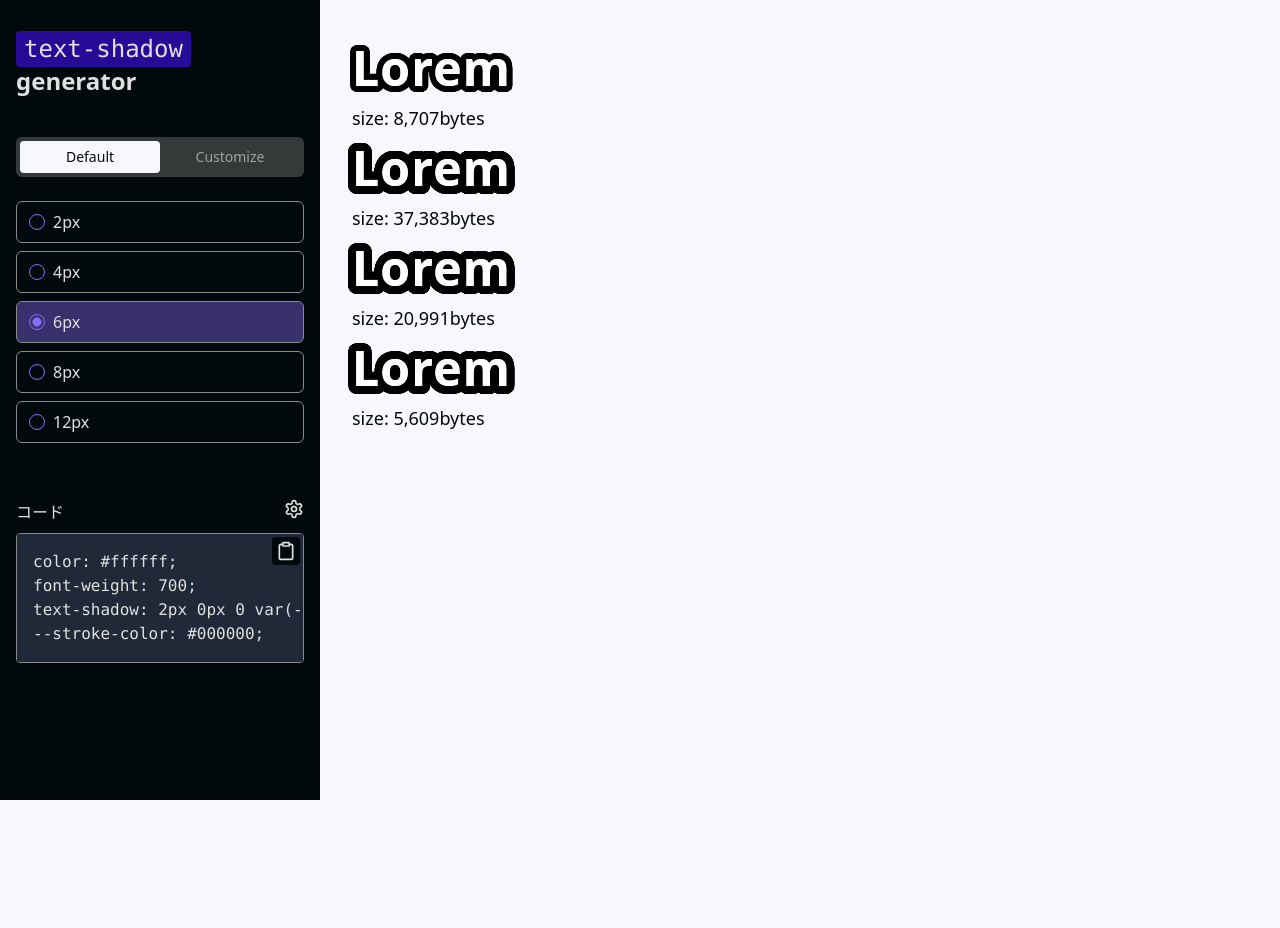
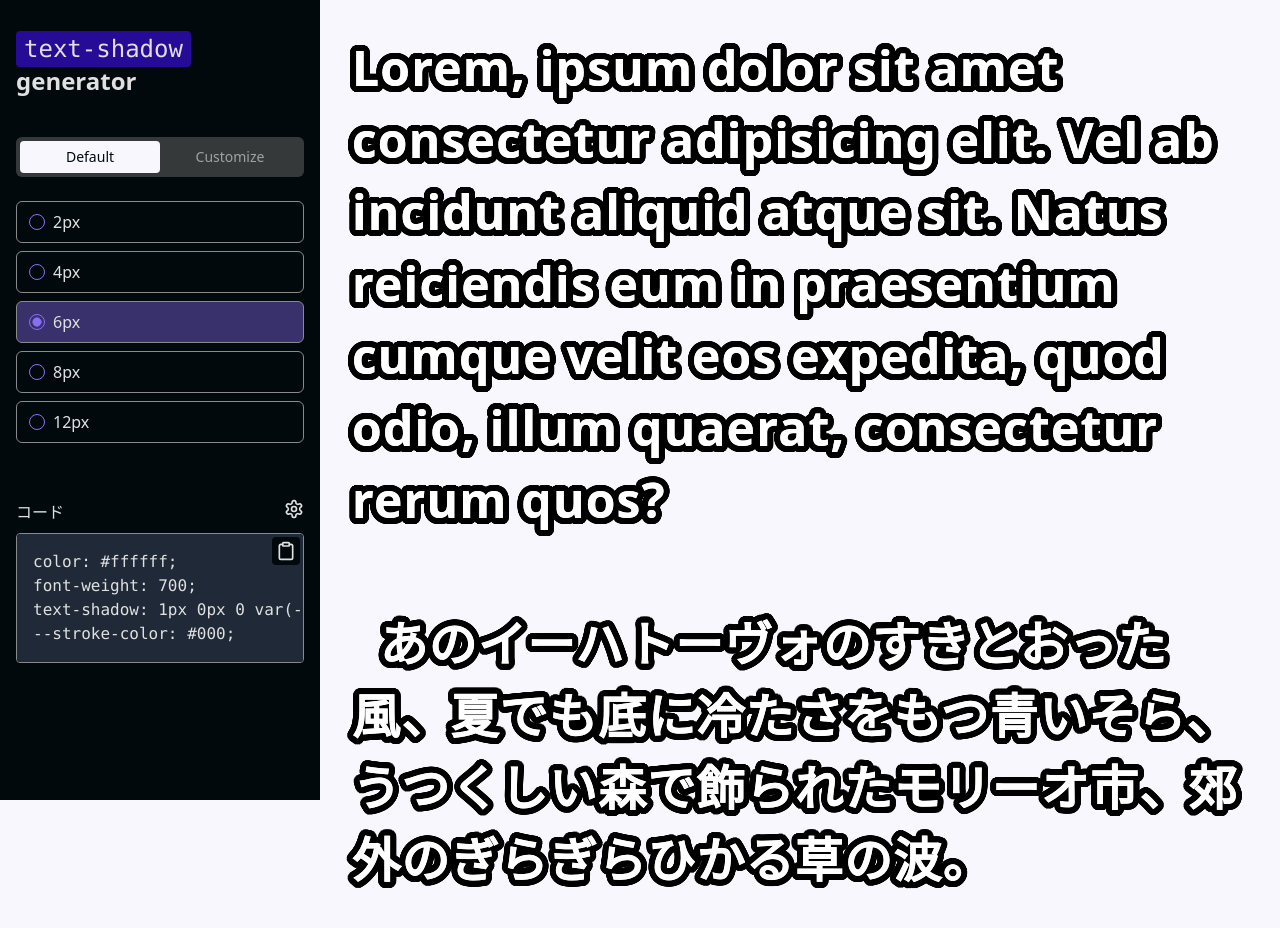
Before and after one commit to kdntiaoao/text-shadow-generator, a React (Vite) app: page / in a window 1280 px wide. Before the commit the page ends 800 px from the top, so only its background shows below. Built offline with nearby package versions, Linux system fonts and the light colour scheme.

Commit message:
feat: add functionality to fine-tune text-shadow values

```diff
--- a/src/App.tsx
+++ b/src/App.tsx
@@ -3,8 +3,6 @@ import Sidebar from '@/components/sidebar'
 import StrokeText from '@/components/stroke-text'
 import { DEFAULT_VALUES } from '@/constants/default-values'
 import type { FontWeight } from '@/types/values'
-import StrokeTextUpdated from '@/components/stroke-text-updated'
-import StrokeTextNew from '@/components/stroke-text-new'
 
 function App() {
   const [fontWeight, setFontWeight] = useState<FontWeight>(
@@ -73,36 +71,13 @@ function App() {
       >
         <div>
           <StrokeText
-            textColor={textColor}
-            strokeColor={strokeColor}
+            strokeWidth={strokeWidth}
             directionCount={directionCount}
-            strokeWidth={strokeWidth}
-          >
-            {sampleText}
-          </StrokeText>
-          <StrokeText
-            textColor={textColor}
-            strokeColor={strokeColor}
-            directionCount={128}
-            strokeWidth={8}
-          >
-            {sampleText}
-          </StrokeText>
-          <StrokeTextUpdated
-            width={8}
-            directionCount={128}
             strokeColor={strokeColor}
             textColor={textColor}
           >
             {sampleText}
-          </StrokeTextUpdated>
-          <StrokeTextNew
-            width={8}
-            strokeColor={strokeColor}
-            textColor={textColor}
-          >
-            {sampleText}
-          </StrokeTextNew>
+          </StrokeText>
         </div>
       </div>
     </div>
--- a/src/components/sidebar/customize-dialog.tsx
+++ b/src/components/sidebar/customize-dialog.tsx
@@ -1,7 +1,12 @@
-import { Fragment } from 'react'
-import StrokeText from '@/components/stroke-text'
+import { CSSProperties, Fragment, useRef, useState } from 'react'
 import { generateTextShadow } from '@/components/stroke-text/generate-text-shadow'
-import { Dialog, DialogContent, DialogTrigger } from '@/components/ui/dialog'
+import {
+  Dialog,
+  DialogContent,
+  DialogDescription,
+  DialogTitle,
+  DialogTrigger,
+} from '@/components/ui/dialog'
 import { FontWeight } from '@/types/values'
 import { Settings } from 'lucide-react'
 
@@ -20,38 +25,104 @@ export default function CustomizeDialog({
   directionCount,
   strokeColor,
 }: Props) {
+  const ref = useRef<HTMLDivElement>(null)
+  const [target, setTarget] = useState<string | null>(null)
+  const [disabledValues, setDisabledValues] = useState<string[]>([])
+
+  const textShadowValues = generateTextShadow({
+    width: strokeWidth,
+    directionCount,
+    color: strokeColor,
+  }).split(', ')
+
+  const getTextShadowResult = () => {
+    const result = textShadowValues
+      .filter((t) => !disabledValues.includes(t))
+      .filter((t) => t !== target)
+    if (target) {
+      result.unshift(target.split(' ').slice(0, 3).join(' ') + ' red')
+    }
+    return result.join(', ')
+  }
+
+  const handleMouseEnter = (value: string) => {
+    const textShadowValueElements = ref.current?.querySelectorAll('span')
+    textShadowValueElements?.forEach((el) => {
+      el.blur()
+    })
+    setTarget(value)
+  }
+
+  const handleMouseLeave = (value: string) => {
+    setTarget((prev) => (prev === value ? null : prev))
+  }
+
+  const handleFocus = (value: string) => {
+    setTarget(value)
+  }
+
+  const handleBlur = (value: string) => {
+    setTarget((prev) => (prev === value ? null : prev))
+  }
+
+  const handleClick = (value: string) => {
+    setDisabledValues((prev) =>
+      prev.includes(value) ? prev.filter((v) => v !== value) : [...prev, value],
+    )
+  }
+
   return (
     <Dialog>
       <DialogTrigger>
         <Settings size={20} />
       </DialogTrigger>
       <DialogContent>
-        <div className="text-center text-4xl" style={{ fontWeight }}>
-          <StrokeText
-            textColor={textColor}
-            strokeColor={strokeColor}
-            directionCount={directionCount}
-            strokeWidth={strokeWidth}
+        <DialogTitle className="sr-only">細かい調整をする</DialogTitle>
+        <DialogDescription className="sr-only">
+          text-shadowの値で不要なものを非表示にしてください。
+        </DialogDescription>
+        <div className="text-center text-8xl" style={{ fontWeight }}>
+          <div
+            style={
+              {
+                color: textColor,
+                textShadow: getTextShadowResult(),
+              } as CSSProperties
+            }
           >
             hello
-          </StrokeText>
+          </div>
         </div>
-        <code className="block max-h-52 overflow-auto rounded border border-input p-4 pr-8">
-          text-shadow:
-          <br />
-          <span className="block pl-4">
-            {generateTextShadow(strokeWidth, directionCount, 2)
-              .split(',')
-              .map((textItem, i) => (
+        <div className="relative rounded border border-input">
+          <code className="block max-h-64 overflow-auto p-4">
+            text-shadow:
+            <br />
+            <span ref={ref} className="block pl-4 text-justify">
+              {textShadowValues.map((textItem, i) => (
                 <Fragment key={i}>
-                  {i !== 0 && ','}
-                  <span className="rounded-sm bg-slate-200 px-1 text-justify">
+                  {i !== 0 && ', '}
+                  <span
+                    tabIndex={0}
+                    className="cursor-pointer transition-colors focus-within:bg-red-200 hover:bg-red-200"
+                    style={
+                      disabledValues.includes(textItem)
+                        ? { opacity: 0.5 }
+                        : undefined
+                    }
+                    onMouseEnter={() => handleMouseEnter(textItem)}
+                    onMouseLeave={() => handleMouseLeave(textItem)}
+                    onFocus={() => handleFocus(textItem)}
+                    onBlur={() => handleBlur(textItem)}
+                    onClick={() => handleClick(textItem)}
+                  >
                     {textItem}
                   </span>
                 </Fragment>
               ))}
-          </span>
-        </code>
+            </span>
+          </code>
+          <div className="absolute bottom-0 left-0 h-4 w-full bg-gradient-to-t from-background to-transparent"></div>
+        </div>
       </DialogContent>
     </Dialog>
   )
--- a/src/components/sidebar/index.tsx
+++ b/src/components/sidebar/index.tsx
@@ -43,7 +43,11 @@ export default function Sidebar({
 }: Props) {
   const code = `color: ${textColor};
 font-weight: ${fontWeight};
-text-shadow: ${generateTextShadow(strokeWidth, directionCount, 2)};
+text-shadow: ${generateTextShadow({
+    width: strokeWidth,
+    directionCount,
+    color: 'var(--stroke-color)',
+  })};
 --stroke-color: ${strokeColor};`
 
   const defaultStrokeWidth = DEFAULT_VALUES.strokeWidth.toString()
--- a/src/components/stroke-text-new/generate-text-shadow.ts
+++ /dev/null
@@ -1,29 +0,0 @@
-type Params = {
-  /** 縁取りの色 */
-  color: string
-  /** 縁取りの幅 */
-  width: number
-  shadowOffset?: number
-}
-
-export const generateTextShadow = ({ color, width, shadowOffset }: Params) => {
-  const shadows = []
-  for (let x = -width; x <= width; x += 1) {
-    for (let y = -width; y <= width; y += 1) {
-      const distance = Math.round(Math.sqrt(x * x + y * y) * 100) / 100
-      const offsetX = distance <= width ? x : (x * width) / distance
-      const offsetY = distance <= width ? y : (y * width) / distance
-      const offsetXRounded = Math.round(offsetX * 10) / 10
-      const offsetYRounded = Math.round(offsetY * 10) / 10
-      shadows.push(`${offsetXRounded}px ${offsetYRounded}px 0 ${color}`)
-      if (shadowOffset) {
-        const offsetXWithOffset = Math.round((offsetX + shadowOffset) * 10) / 10
-        const offsetYWithOffset = Math.round((offsetY + shadowOffset) * 10) / 10
-        shadows.push(`${offsetXWithOffset}px ${offsetYWithOffset}px 0 ${color}`)
-      }
-    }
-  }
-  const result = [...new Set(shadows)].join(',')
-  console.log('size:', new Blob([result]).size, 'bytes')
-  return result
-}
--- a/src/components/stroke-text-new/index.tsx
+++ /dev/null
@@ -1,53 +0,0 @@
-import { generateTextShadow } from '@/components/stroke-text-new/generate-text-shadow'
-import { useRef, type CSSProperties } from 'react'
-
-type Props = {
-  children: string
-  textColor: string
-  strokeColor: string
-  width: number
-}
-
-export default function StrokeTextNew({
-  children,
-  textColor,
-  strokeColor,
-  width,
-}: Props) {
-  const ref = useRef<HTMLDivElement>(null)
-
-  return (
-    <>
-      <div
-        ref={ref}
-        className="relative whitespace-pre-wrap leading-normal tracking-wide"
-        style={{ color: textColor }}
-      >
-        <div
-          style={
-            {
-              textShadow: generateTextShadow({
-                color: strokeColor,
-                width,
-              }),
-            } as CSSProperties
-          }
-        >
-          {children}
-        </div>
-        <div className="absolute inset-0 z-10">{children}</div>
-      </div>
-
-      <p className="text-lg font-normal">
-        size:{' '}
-        {new Blob([
-          generateTextShadow({
-            color: strokeColor,
-            width,
-          }),
-        ]).size.toLocaleString()}
-        bytes
-      </p>
-    </>
-  )
-}
--- a/src/components/stroke-text-updated/generate-text-shadow.ts
+++ /dev/null
@@ -1,35 +0,0 @@
-type Params = {
-  /** 縁取りの幅 */
-  width: number
-  /** text-shadowを生成する方向の数 (値を小さくすると縁取りが粗くなる) */
-  directionCount?: number
-  /** 縁取りの色 */
-  color?: string
-  shadowOffset?: number
-}
-
-export const generateTextShadow = ({
-  width,
-  directionCount = Math.max(50, Math.min(500, width * 10)),
-  color = '#000',
-}: Params): string => {
-  const shadows: string[] = []
-
-  let radius = 0
-  while (radius < width) {
-    radius = Math.min(radius + 1, width)
-    for (
-      let angle = 0;
-      angle < 2 * Math.PI;
-      angle += (2 * Math.PI) / directionCount
-    ) {
-      const x = Math.round(radius * Math.cos(angle) * 10) / 10
-      const y = Math.round(radius * Math.sin(angle) * 10) / 10
-      shadows.push(`${x}px ${y}px 0 ${color}`)
-    }
-  }
-
-  const result = [...new Set(shadows)].join(',')
-  console.log('size:', new Blob([result]).size, 'bytes')
-  return result
-}
--- a/src/components/stroke-text-updated/index.tsx
+++ /dev/null
@@ -1,56 +0,0 @@
-import { generateTextShadow } from '@/components/stroke-text-updated/generate-text-shadow'
-import { useRef, type CSSProperties } from 'react'
-
-type Props = {
-  children: string
-  width: number
-  directionCount?: number
-  strokeColor?: string
-  textColor?: string
-}
-
-export default function StrokeTextUpdated({
-  children,
-  width,
-  directionCount,
-  textColor = '#fff',
-  strokeColor = '#000',
-}: Props) {
-  const ref = useRef<HTMLDivElement>(null)
-
-  return (
-    <>
-      <div
-        ref={ref}
-        className="relative whitespace-pre-wrap leading-normal tracking-wide"
-        style={{ color: textColor }}
-      >
-        <div
-          style={
-            {
-              textShadow: generateTextShadow({
-                width,
-                directionCount,
-                color: strokeColor,
-              }),
-            } as CSSProperties
-          }
-        >
-          {children}
-        </div>
-        <div className="absolute inset-0 z-10">{children}</div>
-      </div>
-      <p className="text-lg font-normal">
-        size:{' '}
-        {new Blob([
-          generateTextShadow({
-            width,
-            directionCount,
-            color: strokeColor,
-          }),
-        ]).size.toLocaleString()}
-        bytes
-      </p>
-    </>
-  )
-}
--- a/src/components/stroke-text/generate-text-shadow.ts
+++ b/src/components/stroke-text/generate-text-shadow.ts
@@ -1,47 +1,35 @@
-/**
- * 指定された幅の縁取り用のtext-shadowの値を生成する
- * @param width - 縁取りの幅
- * @param directionCount - text-shadowを生成する方向の数 (値を小さくすると縁取りが粗くなる)
- * @param interval - 各段階での縁取りの増加幅
- * @returns 生成されたtext-shadowの値
- */
-export const generateTextShadow = (
-  width: number,
-  directionCount: number = Math.max(50, Math.min(500, width * 10)),
-  interval: number = Math.max(1, width / 10),
-): string => {
-  /** text-shadowのoffsetの小数点以下の桁数。 */
-  const DIGITS = 2
-  /** text-shadowの色 */
-  const SHADOW_COLOR = 'var(--stroke-color)'
+type Params = {
+  /** 縁取りの幅 */
+  width: number
+  /** text-shadowを生成する方向の数 (値を小さくすると縁取りが粗くなる) */
+  directionCount?: number
+  /** 縁取りの色 */
+  color?: string
+  shadowOffset?: number
+}
 
+export const generateTextShadow = ({
+  width,
+  directionCount = Math.max(50, Math.min(500, width * 10)),
+  color = '#000',
+}: Params): string => {
   const shadows: string[] = []
-  let currentWidth: number = 0
 
-  const roundToDigits = (value: number): number => {
-    return Math.round(value * 10 ** DIGITS) / 10 ** DIGITS
-  }
-
-  while (currentWidth < width) {
-    currentWidth = Math.min(width, currentWidth + interval)
-    for (let j = 0; j < directionCount; j++) {
-      const angle = (j * Math.PI) / (directionCount / 2)
-      const x = currentWidth * Math.cos(angle)
-      const y = currentWidth * Math.sin(angle)
-      const distance = Math.sqrt(x * x + y * y)
-      let resultX: number, resultY: number
-      if (distance <= currentWidth) {
-        resultX = roundToDigits(x)
-        resultY = roundToDigits(y)
-      } else {
-        resultX = roundToDigits((x * currentWidth) / distance)
-        resultY = roundToDigits((y * currentWidth) / distance)
-      }
-      shadows.push(`${resultX}px ${resultY}px 0 ${SHADOW_COLOR}`)
+  let radius = 0
+  while (radius < width) {
+    radius = Math.min(radius + 1, width)
+    for (
+      let angle = 0;
+      angle < 2 * Math.PI;
+      angle += (2 * Math.PI) / directionCount
+    ) {
+      const x = Math.round(radius * Math.cos(angle) * 10) / 10
+      const y = Math.round(radius * Math.sin(angle) * 10) / 10
+      shadows.push(`${x}px ${y}px 0 ${color}`)
     }
   }
 
-  const result = shadows.join(',')
-  console.log('size:', new Blob([result]).size, 'bytes')
+  const result = [...new Set(shadows)].join(', ')
+  console.log('size:', new Blob([result]).size.toLocaleString(), 'bytes')
   return result
 }
--- a/src/components/stroke-text/index.tsx
+++ b/src/components/stroke-text/index.tsx
@@ -1,41 +1,34 @@
-import { useRef, type CSSProperties } from 'react'
+import type { CSSProperties } from 'react'
 import { generateTextShadow } from './generate-text-shadow'
 
 type Props = {
   children: string
+  strokeWidth: number
+  directionCount: number
+  strokeColor: string
   textColor: string
-  strokeColor: string
-  strokeWidth: number
-  directionCount?: number
-  shadowInterval?: number
 }
 
 export default function StrokeText({
   children,
+  strokeWidth,
+  directionCount,
+  strokeColor,
   textColor,
-  strokeColor,
-  strokeWidth,
-  directionCount = Math.max(50, Math.min(500, strokeWidth * 10)),
-  shadowInterval = Math.max(1, strokeWidth / 10),
 }: Props) {
-  const ref = useRef<HTMLDivElement>(null)
-
   return (
-    <>
     <div
-        ref={ref}
       className="relative whitespace-pre-wrap leading-normal tracking-wide"
       style={{ color: textColor }}
     >
       <div
         style={
           {
-              textShadow: generateTextShadow(
-                strokeWidth,
+            textShadow: generateTextShadow({
+              width: strokeWidth,
               directionCount,
-                shadowInterval,
-              ),
-              '--stroke-color': strokeColor,
+              color: strokeColor,
+            }),
           } as CSSProperties
         }
       >
@@ -43,13 +36,5 @@ export default function StrokeText({
       </div>
       <div className="absolute inset-0 z-10">{children}</div>
     </div>
-      <p className="text-lg font-normal">
-        size:{' '}
-        {new Blob([
-          generateTextShadow(strokeWidth, directionCount, shadowInterval),
-        ]).size.toLocaleString()}
-        bytes
-      </p>
-    </>
   )
 }
--- a/src/constants/default-values.ts
+++ b/src/constants/default-values.ts
@@ -2,10 +2,9 @@ export const DEFAULT_VALUES = {
   fontWeight: 700,
   textColor: '#ffffff',
   strokeWidth: 6,
-  directionCount: 40,
-  strokeColor: '#000000',
-  sampleText: `Lorem`,
-  //   sampleText: `Lorem, ipsum dolor sit amet consectetur adipisicing elit. Vel ab incidunt aliquid atque sit. Natus reiciendis eum in praesentium cumque velit eos expedita, quod odio, illum quaerat, consectetur rerum quos?
+  directionCount: 64,
+  strokeColor: '#000',
+  sampleText: `Lorem, ipsum dolor sit amet consectetur adipisicing elit. Vel ab incidunt aliquid atque sit. Natus reiciendis eum in praesentium cumque velit eos expedita, quod odio, illum quaerat, consectetur rerum quos?
 
-  // あのイーハトーヴォのすきとおった風、夏でも底に冷たさをもつ青いそら、うつくしい森で飾られたモリーオ市、郊外のぎらぎらひかる草の波。`,
+  あのイーハトーヴォのすきとおった風、夏でも底に冷たさをもつ青いそら、うつくしい森で飾られたモリーオ市、郊外のぎらぎらひかる草の波。`,
 } as const
```
Lines whose indentation alone changed are shown as unchanged.
